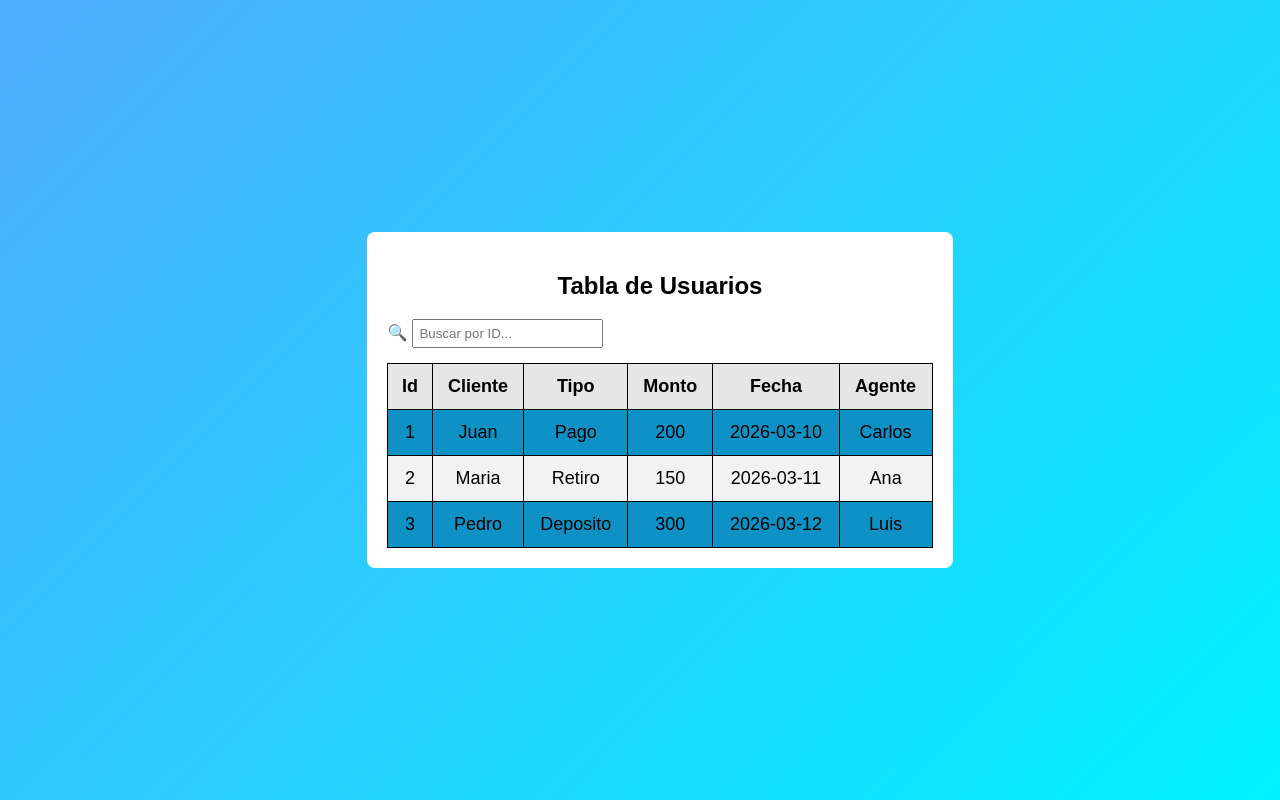
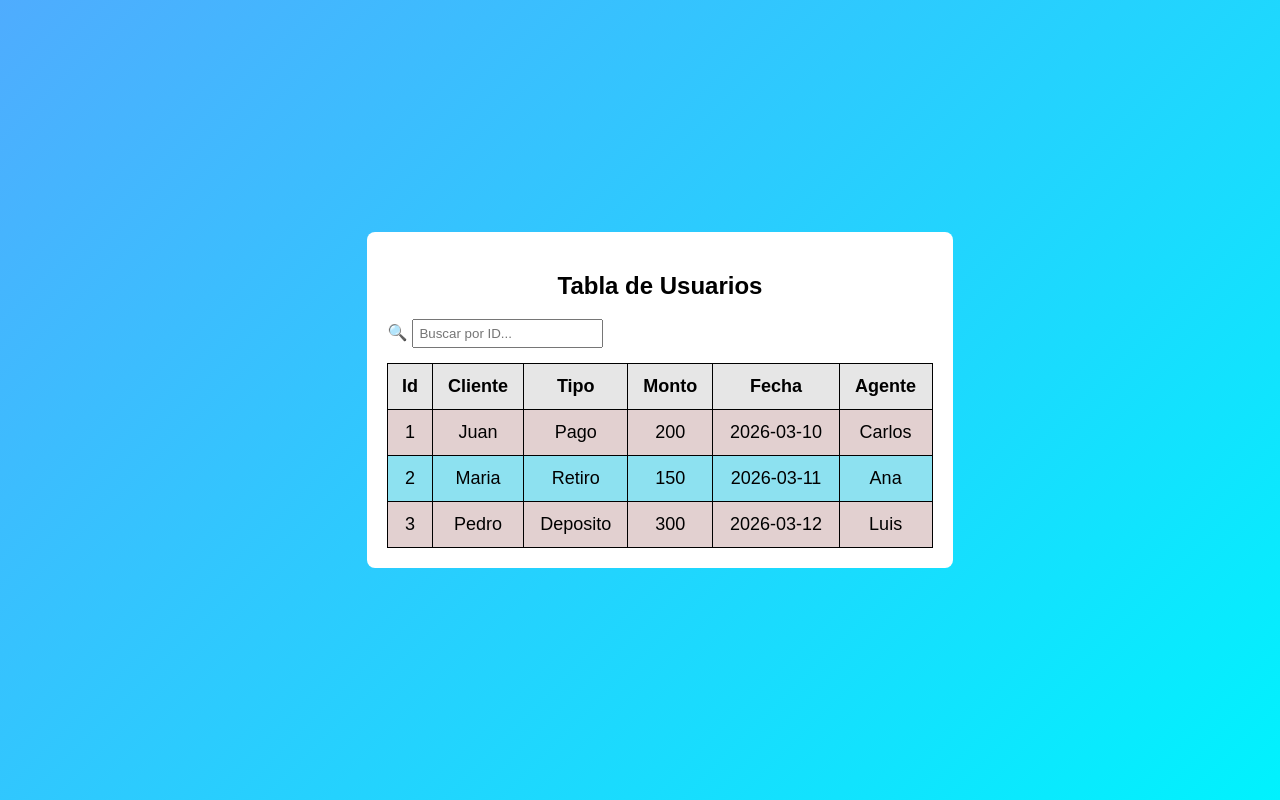
Before and after one commit to lealgonnzalez-del/proyectos-osnet, a React (Create React App) app: page /usuario/1 in a window 1280 px wide. Built offline with nearby package versions, Linux system fonts and the light colour scheme.

Commit message:
actualizado

```diff
--- a/src/componentes/Usuario.css
+++ b/src/componentes/Usuario.css
@@ -1,16 +1,6 @@
-.container2{
-  margin:40px auto;
-  padding:25px;
-  width:90%;
-  background:rgb(173, 76, 76);
-  border-radius:10px;
-  box-shadow:0px 10px 25px rgba(0,0,0,0.15);
-  text-align:center;
-}
-
 /* titulo */
 .container2 h2{
-  margin-bottom:20px;
+  margin-bottom:40px;
   color:#333;
 }
 
@@ -26,23 +16,26 @@
   outline:none;
 }
 
-/* tabla */
-.table{
-  width:150%;
-  border-collapse:collapse;
-  font-size:16px;
-  overflow:hidden;
-  border-radius:8px;
+/* contenedor tabla */
+.containerTabla{
+ width:100%;
+ margin:40px auto;
+ padding:20px;
+ background:white;
+ border-radius:8px;
+ box-shadow:0 4px 10px rgba(0,0,0,0.2);
 }
 
+/* tabla */
 .table{
   width:100%;
   border-collapse:collapse;
+  font-size:16px;
 }
 
 /* encabezado */
 .table thead{
-  background:#000000;
+  background:#000;
   color:rgb(0, 0, 0);
 }
 
@@ -51,18 +44,19 @@
 .table td{
   padding:12px;
   border:1px solid #ddd;
+  text-align:center;
 }
 
 /* filas alternadas */
 .table tbody tr:nth-child(odd){
-  background:#0e91c5;
+  background:#e2d0d0;
 }
 
 .table tbody tr:nth-child(even){
-  background:#f2f2f2;
+  background:#8de1f0;
 }
 
 /* hover */
 .table tbody tr:hover{
-  background:#1f43e6;
+  background:#6ac0f6;
 }
--- a/src/componentes/Usuario.js
+++ b/src/componentes/Usuario.js
@@ -10,6 +10,7 @@ function SimpleTable() {
     { id: 1, cliente: "Juan", tipo: "Pago", monto: 200, fecha: "2026-03-10", agente: "Carlos" },
     { id: 2, cliente: "Maria", tipo: "Retiro", monto: 150, fecha: "2026-03-11", agente: "Ana" },
     { id: 3, cliente: "Pedro", tipo: "Deposito", monto: 300, fecha: "2026-03-12", agente: "Luis" }
+
   ], []);
 
   const filteredData = useMemo(() => {
@@ -34,7 +35,7 @@ function SimpleTable() {
   });
 
   return (
-    <div className = "table" style={{
+    <div className = "containerTable" style={{
       width: "100%",
       margin: "40px auto",
       padding: "20px",
@@ -60,7 +61,7 @@ function SimpleTable() {
       </div>
 
       {/* TABLA */}
-      <table
+      <table className="table"
         style={{
           width: "100%",
           padding: "20px",
```
